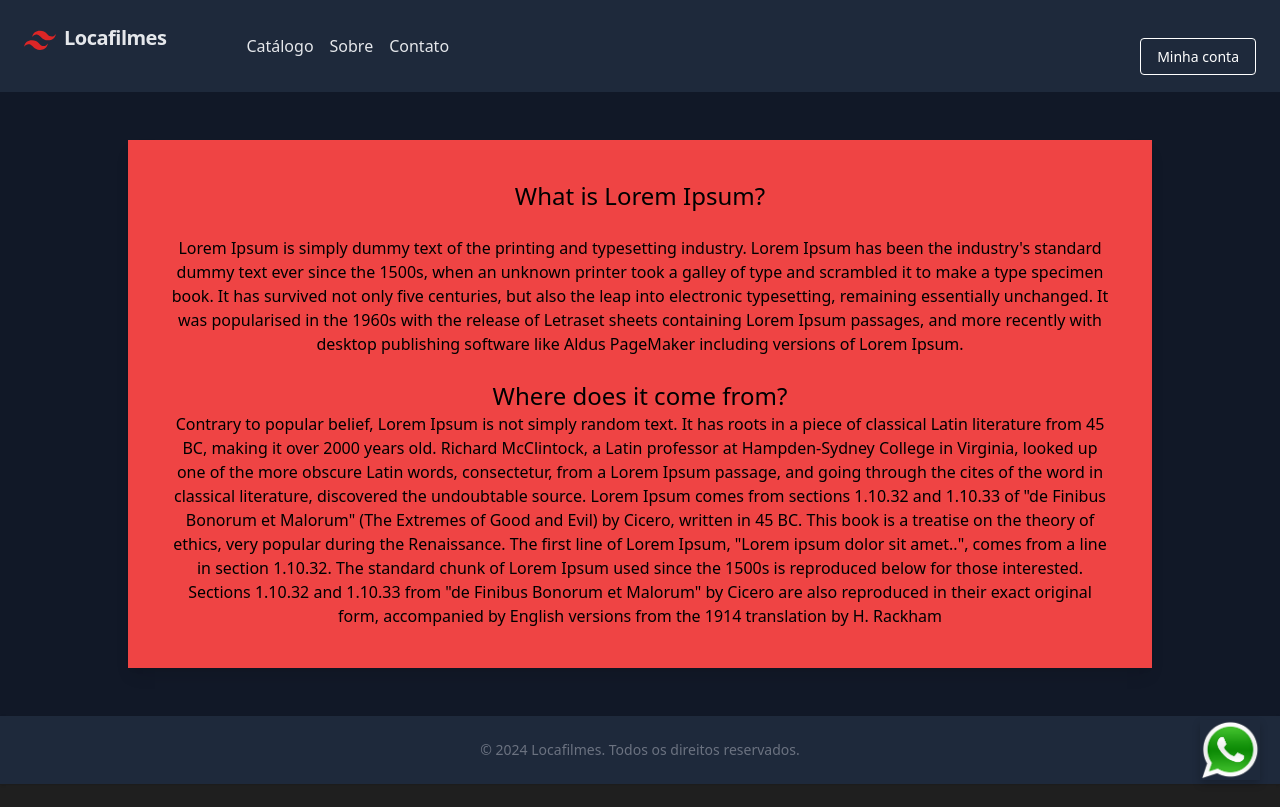
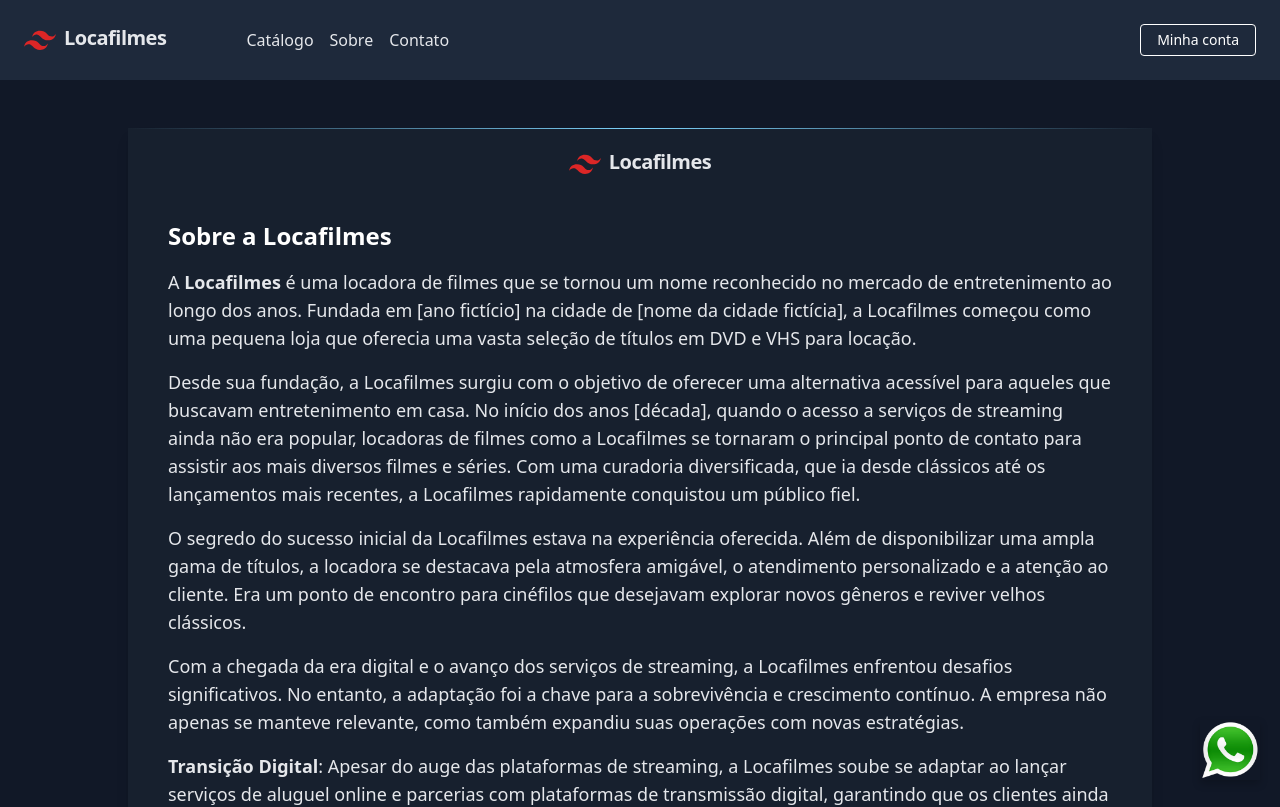
Before and after one commit to CaioImbroisi/Locafilmes, a Vue app: page /about in a window 1280 px wide. Shown: the top 807 px of the page. Built offline with nearby package versions, Linux system fonts and the light colour scheme.

Commit message:
fix: adicionado conteudo e alterado cores de algumas paginas

```diff
--- a/src/components/Header.vue
+++ b/src/components/Header.vue
@@ -16,7 +16,7 @@ const toggleMenu = () => {
     </button>
   </div>
 <nav class="flex items-center justify-between bg-slate-800 p-6">
-  <div class="flex flex-col sm:flex-row w-full">
+  <div class="flex items-center flex-col sm:flex-row w-full">
     <router-link to="/">
   <div class="flex items-center flex-no-shrink text-white">
     <svg class="h-8 w-8 mr-2 fill-red-600" width="54" height="54" viewBox="0 0 54 54" xmlns="http://www.w3.org/2000/svg"><path d="M13.5 22.1c1.8-7.2 6.3-10.8 13.5-10.8 10.8 0 12.15 8.1 17.55 9.45 3.6.9 6.75-.45 9.45-4.05-1.8 7.2-6.3 10.8-13.5 10.8-10.8 0-12.15-8.1-17.55-9.45-3.6-.9-6.75.45-9.45 4.05zM0 38.3c1.8-7.2 6.3-10.8 13.5-10.8 10.8 0 12.15 8.1 17.55 9.45 3.6.9 6.75-.45 9.45-4.05-1.8 7.2-6.3 10.8-13.5 10.8-10.8 0-12.15-8.1-17.55-9.45-3.6-.9-6.75.45-9.45 4.05z"/></svg>
@@ -35,9 +35,7 @@ const toggleMenu = () => {
         Contato
       </router-link>
     </div>
-    <div class="mt-5">
       <router-link to="/login" class=" text-sm px-4 py-2 leading-none border rounded text-white border-white hover:border-transparent hover:text-teal hover:bg-slate-500 mt-4 lg:mt-0">Minha conta</router-link>
-    </div>
   </div>
 </div>
 </nav>
--- a/src/components/Signatures.vue
+++ b/src/components/Signatures.vue
@@ -6,6 +6,7 @@ export default {
 }
 </script>
 <template>
+      <div class="relative -mb-px h-px w-full bg-gradient-to-r from-transparent via-sky-300 to-transparent" bis_skin_checked="1"></div>
   <div class="bg-gradient-to-tr from-slate-900 to-gray-700 flex gap-2 justify-center px-5 py-5 flex-col md:flex-row">
     <div class="flex items-center justify-center bg-red-500 rounded-xl">
       <div class=" p-5 md:p-10">
--- a/src/pages/About.vue
+++ b/src/pages/About.vue
@@ -8,31 +8,39 @@ export default {
 </script>
 
 <template>
-    <div class="text-center bg-red-500 w-4/5 m-auto mt-12 mb-12 shadow-lg">
-        <div class="p-10">
-            <h1 class="text-2xl">What is Lorem Ipsum?</h1><br />
-            <p>Lorem Ipsum is simply dummy text of the printing and typesetting industry. Lorem Ipsum has been the
-                industry's standard dummy text ever since the 1500s,
-                when an unknown printer took a galley of type and scrambled it to make a type specimen book. It has survived
-                not only five centuries,
-                but also the leap into electronic typesetting, remaining essentially unchanged. It was popularised in the
-                1960s with the release of Letraset
-                sheets containing Lorem Ipsum passages, and more recently with desktop publishing software like Aldus
-                PageMaker including versions of Lorem Ipsum.</p><br />
-            <h1 class="text-2xl">Where does it come from?</h1>
-            <p>Contrary to popular belief, Lorem Ipsum is not simply random text. It has roots in a piece of classical Latin
-                literature from 45 BC,
-                making it over 2000 years old. Richard McClintock, a Latin professor at Hampden-Sydney College in Virginia,
-                looked up one of the more obscure Latin words, consectetur, from a Lorem Ipsum passage,
-                and going through the cites of the word in classical literature, discovered the undoubtable source.
-                Lorem Ipsum comes from sections 1.10.32 and 1.10.33 of "de Finibus Bonorum et Malorum" (The Extremes of Good
-                and Evil) by Cicero,
-                written in 45 BC. This book is a treatise on the theory of ethics, very popular during the Renaissance.
-                The first line of Lorem Ipsum, "Lorem ipsum dolor sit amet..", comes from a line in section 1.10.32.
-                The standard chunk of Lorem Ipsum used since the 1500s is reproduced below for those interested. Sections
-                1.10.32 and 1.10.33 from "de Finibus Bonorum et Malorum"
-                by Cicero are also reproduced in their exact original form, accompanied by English versions from the 1914
-                translation by H. Rackham</p>
-        </div>
+ <div class="bg-gray-800 bg-opacity-50 w-4/5 m-auto mt-12 mb-12 shadow-lg">
+    <div class="relative -mb-px h-px w-full bg-gradient-to-r from-transparent via-sky-300 to-transparent" bis_skin_checked="1"></div>
+      <div class=" flex justify-center flex-no-shrink text-white pt-5">
+        <svg class="h-8 w-8 mr-2 fill-red-600" width="54" height="54" viewBox="0 0 54 54" xmlns="http://www.w3.org/2000/svg">
+          <path d="M13.5 22.1c1.8-7.2 6.3-10.8 13.5-10.8 10.8 0 12.15 8.1 17.55 9.45 3.6.9 6.75-.45 9.45-4.05-1.8 7.2-6.3 10.8-13.5 10.8-10.8 0-12.15-8.1-17.55-9.45-3.6-.9-6.75.45-9.45 4.05zM0 38.3c1.8-7.2 6.3-10.8 13.5-10.8 10.8 0 12.15 8.1 17.55 9.45 3.6.9 6.75-.45 9.45-4.05-1.8 7.2-6.3 10.8-13.5 10.8-10.8 0-12.15-8.1-17.55-9.45-3.6-.9-6.75.45-9.45 4.05z"/>
+        </svg>
+        <span class="block mt-4 lg:inline-block lg:mt-0 text-gray-200 hover:text-white pb-1 font-semibold text-xl tracking-tight">Locafilmes</span>
+      </div>
+      <div class="p-10">
+        <h2 class="text-2xl font-bold text-white mb-4">Sobre a Locafilmes</h2>
+        <p class="text-lg text-gray-200 mb-4">
+          A <strong>Locafilmes</strong> é uma locadora de filmes que se tornou um nome reconhecido no mercado de entretenimento ao longo dos anos. Fundada em [ano fictício] na cidade de [nome da cidade fictícia], a Locafilmes começou como uma pequena loja que oferecia uma vasta seleção de títulos em DVD e VHS para locação.
+        </p>
+        <p class="text-lg text-gray-200 mb-4">
+          Desde sua fundação, a Locafilmes surgiu com o objetivo de oferecer uma alternativa acessível para aqueles que buscavam entretenimento em casa. No início dos anos [década], quando o acesso a serviços de streaming ainda não era popular, locadoras de filmes como a Locafilmes se tornaram o principal ponto de contato para assistir aos mais diversos filmes e séries. Com uma curadoria diversificada, que ia desde clássicos até os lançamentos mais recentes, a Locafilmes rapidamente conquistou um público fiel.
+        </p>
+        <p class="text-lg text-gray-200 mb-4">
+          O segredo do sucesso inicial da Locafilmes estava na experiência oferecida. Além de disponibilizar uma ampla gama de títulos, a locadora se destacava pela atmosfera amigável, o atendimento personalizado e a atenção ao cliente. Era um ponto de encontro para cinéfilos que desejavam explorar novos gêneros e reviver velhos clássicos.
+        </p>
+        <p class="text-lg text-gray-200 mb-4">
+          Com a chegada da era digital e o avanço dos serviços de streaming, a Locafilmes enfrentou desafios significativos. No entanto, a adaptação foi a chave para a sobrevivência e crescimento contínuo. A empresa não apenas se manteve relevante, como também expandiu suas operações com novas estratégias.
+        </p>
+        <ul class="text-lg text-gray-200">
+          <li class="pb-2"><strong>Transição Digital</strong>: Apesar do auge das plataformas de streaming, a Locafilmes soube se adaptar ao lançar serviços de aluguel online e parcerias com plataformas de transmissão digital, garantindo que os clientes ainda pudessem acessar seu acervo de filmes, independentemente do formato.</li>
+          <li class="pb-2"><strong>Experiência Preservada</strong>: Mesmo com a ascensão do digital, a Locafilmes manteve-se fiel ao seu propósito de oferecer uma experiência personalizada. Hoje, a locadora busca resgatar o valor da experiência tátil e o prazer de escolher títulos pessoalmente, criando um ambiente acolhedor que remonta à nostalgia das locadoras tradicionais.</li>
+          <li class="pb-2"><strong>Cultura Local e Conexão</strong>: A Locafilmes nunca perdeu o foco na comunidade local. Além de ser um ponto de encontro, promove eventos culturais, como noites de cinema e exibições de clássicos, fortalecendo a conexão com os cinéfilos da região.</li>
+        </ul>
+        <p class="text-lg text-gray-200 mb-4">
+          A Locafilmes ainda existe porque compreendeu a importância da adaptação às mudanças no comportamento dos consumidores. Ela transcendeu o papel de simples locadora e se tornou um espaço de vivência cultural. A marca mantém sua essência ao valorizar a experiência do usuário, oferecendo um serviço de qualidade que vai além da simples entrega de filmes.
+        </p>
+        <p class="text-lg text-gray-200">
+          Além disso, a Locafilmes se consolidou como um ícone cultural, preservando a paixão pelos filmes e criando uma conexão emocional com seu público, que continua a preferir a locadora como parte da sua jornada de entretenimento. É essa combinação de tradição e inovação que garantiu sua permanência e sucesso ao longo das décadas.
+        </p>
+      </div>
     </div>
-</template>
+  </template>
--- a/src/pages/Catalog.vue
+++ b/src/pages/Catalog.vue
@@ -58,6 +58,7 @@ export default {
       <input type="button" value="Buscar" @click="search" class="bg-red-500 p-2 rounded-tr-lg rounded-br-lg text-white font-semibold hover:bg-red-700 transition-colors"/>
     </div>
   </div>
+  <div class="relative -mb-px h-px w-full bg-gradient-to-r from-transparent via-sky-300 to-transparent" bis_skin_checked="1"></div>
   <div class="flex flex-row gap-10 flex-wrap justify-center gap-y-14 pt-5 pb-5">
   <div v-for="movie in movies" :key="movie.imdbID" class="hover:scale-105 duration-200">
     <div class='mx-auto bg-white rounded-3xl shadow-xl'>
--- a/src/pages/Contact.vue
+++ b/src/pages/Contact.vue
@@ -6,14 +6,22 @@ export default {
 }
 </script>
 
+
+
 <template>
-    <div class="text-center bg-red-500 w-4/5 m-auto mt-12 mb-12 shadow-lg">
+    <div class="bg-gray-800 bg-opacity-50 w-4/5 m-auto mt-12 mb-12 shadow-lg">
+        <div class="relative -mb-px h-px w-full bg-gradient-to-r from-transparent via-sky-300 to-transparent" bis_skin_checked="1"></div>
+      <div class="flex justify-center flex-no-shrink text-white pt-5">
+        <svg class="h-8 w-8 mr-2 fill-red-600" width="54" height="54" viewBox="0 0 54 54" xmlns="http://www.w3.org/2000/svg">
+          <path d="M13.5 22.1c1.8-7.2 6.3-10.8 13.5-10.8 10.8 0 12.15 8.1 17.55 9.45 3.6.9 6.75-.45 9.45-4.05-1.8 7.2-6.3 10.8-13.5 10.8-10.8 0-12.15-8.1-17.55-9.45-3.6-.9-6.75.45-9.45 4.05zM0 38.3c1.8-7.2 6.3-10.8 13.5-10.8 10.8 0 12.15 8.1 17.55 9.45 3.6.9 6.75-.45 9.45-4.05-1.8 7.2-6.3 10.8-13.5 10.8-10.8 0-12.15-8.1-17.55-9.45-3.6-.9-6.75.45-9.45 4.05z"/>
+        </svg>
+        <span class="block mt-4 lg:inline-block lg:mt-0 text-gray-200 hover:text-white pb-1 font-semibold text-xl tracking-tight">Locafilmes</span>
+      </div>
         <div class="flex p-10 flex-col items-center justify-center flex-no-shrink text-white pt-5">
-            <h2 class="text-4xl font-semibold">Locafilmes</h2>
             <p class="mt-2 text-xl">Endereço: Rua Fictícia, 123 - Bairro Imaginário, Cidade, Estado - 12345-678</p>
             <p class="mt-2 text-xl">Telefone: (11) 96445-3568</p>
             <p class="mt-2 text-xl">Email: caio.imbroisi@gmail.com</p>
             <img class="pt-5" src="../../public/images/locafilmes.png" width="300px" height="300px" alt="locafilmes">
-        </div>
     </div>
-</template>
+    </div>
+  </template>
--- a/src/pages/Login.vue
+++ b/src/pages/Login.vue
@@ -63,8 +63,7 @@ export default {
             <div class="relative -mb-px h-px w-full bg-gradient-to-r from-transparent via-sky-300 to-transparent"
                 bis_skin_checked="1">
             </div>
-            <div
-                class="bg-slate-700 mx-5 border dark:border-b-white/50 dark:border-t-white/50 border-b-white/20 sm:border-t-white/20 shadow-[20px_0_20px_20px] shadow-slate-500/10 dark:shadow-white/20 rounded-lg border-white/20 border-l-white/20 border-r-white/20 sm:shadow-sm lg:rounded-xl lg:shadow-none">
+            <div>
                 <div class="flex flex-col p-6">
                     <h3 class="text-xl font-semibold leading-6 tracking-tighter">Login</h3>
                     <p class="mt-1.5 text-sm font-medium text-gray-200">Bem vindo a área de membro Locafilmes.
--- a/src/pages/Register.vue
+++ b/src/pages/Register.vue
@@ -106,17 +106,19 @@ export default {
                     <span
                         class="block lg:inline-block lg:mt-0 text-gray-200 font-semibold text-xl tracking-tight">Locafilmes</span>
                 </div>
+                <div class="relative -mb-px h-px w-full bg-gradient-to-r from-transparent via-sky-300 to-transparent" bis_skin_checked="1"></div>
                 <section class="bg-cream-lighter p-4 shadow round-50">
                     <div class="md:flex justify-center">
                         <h2 class="uppercase overline underline tracking-wide text-sm sm:text-lg mb-5">Crie
-                            uma conta</h2>
+                            sua conta</h2>
                     </div>
+
                     <form class="bg-slate-600 p-10 rounded-md" @submit.prevent="register()">
                         <span class=" text-xs flex justify-end -mt-5 mb-10">*Todos os campos são obrigatórios.</span>
+                        <span class=" text-xs flex justify-end -mt-5 mb-10">*Finalização da criação de conta e Painel de usuário em construção.</span>
                         <div class="md:flex mb-8">
                             <div class="md:w-1/3">
-                                <legend class="uppercase tracking-wide text-sm">Nome e Localização</legend>
-                            </div>
+                                <legend class="uppercase tracking-wide text-sm">Nome e Localização</legend>                            </div>
                             <div class="md:flex-1 mt-2 mb:mt-0 md:px-3">
                                 <div class="mb-4">
                                     <label class="block uppercase tracking-wide text-xs font-bold">Nome</label>
--- a/src/pages/userProfile.vue
+++ b/src/pages/userProfile.vue
@@ -28,6 +28,6 @@ export default {
 <template>
 
     <div class="text-white">
-        <p class="text-4xl"> Não deu tempo ;( </p>
+        <p class="text-4xl p-10"> Cadastro ainda não finalizado :( </p>
     </div>
 </template>
```
Also changed, not shown: public/images/locafilmes.png, public/images/watsLogo.png.
